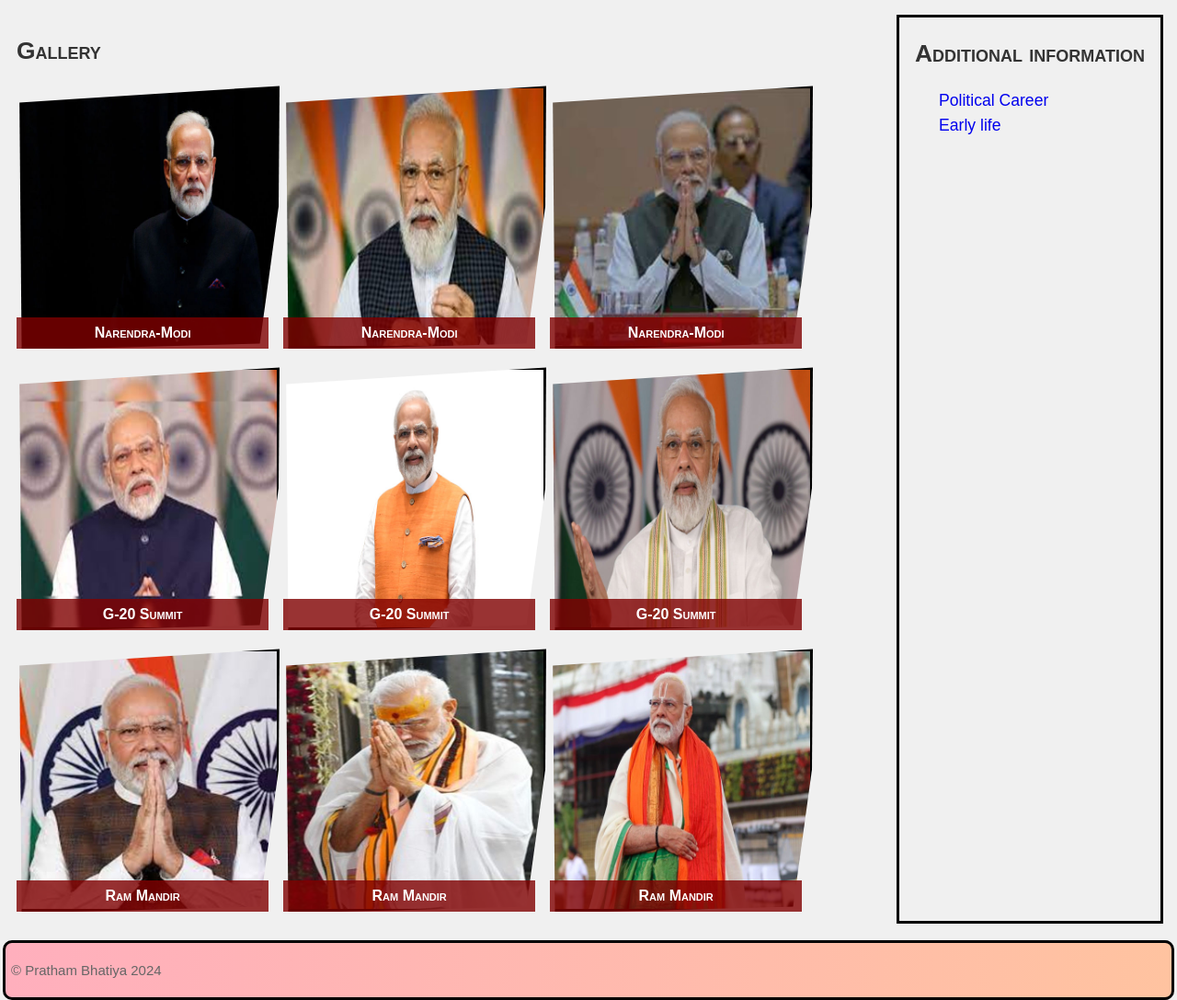
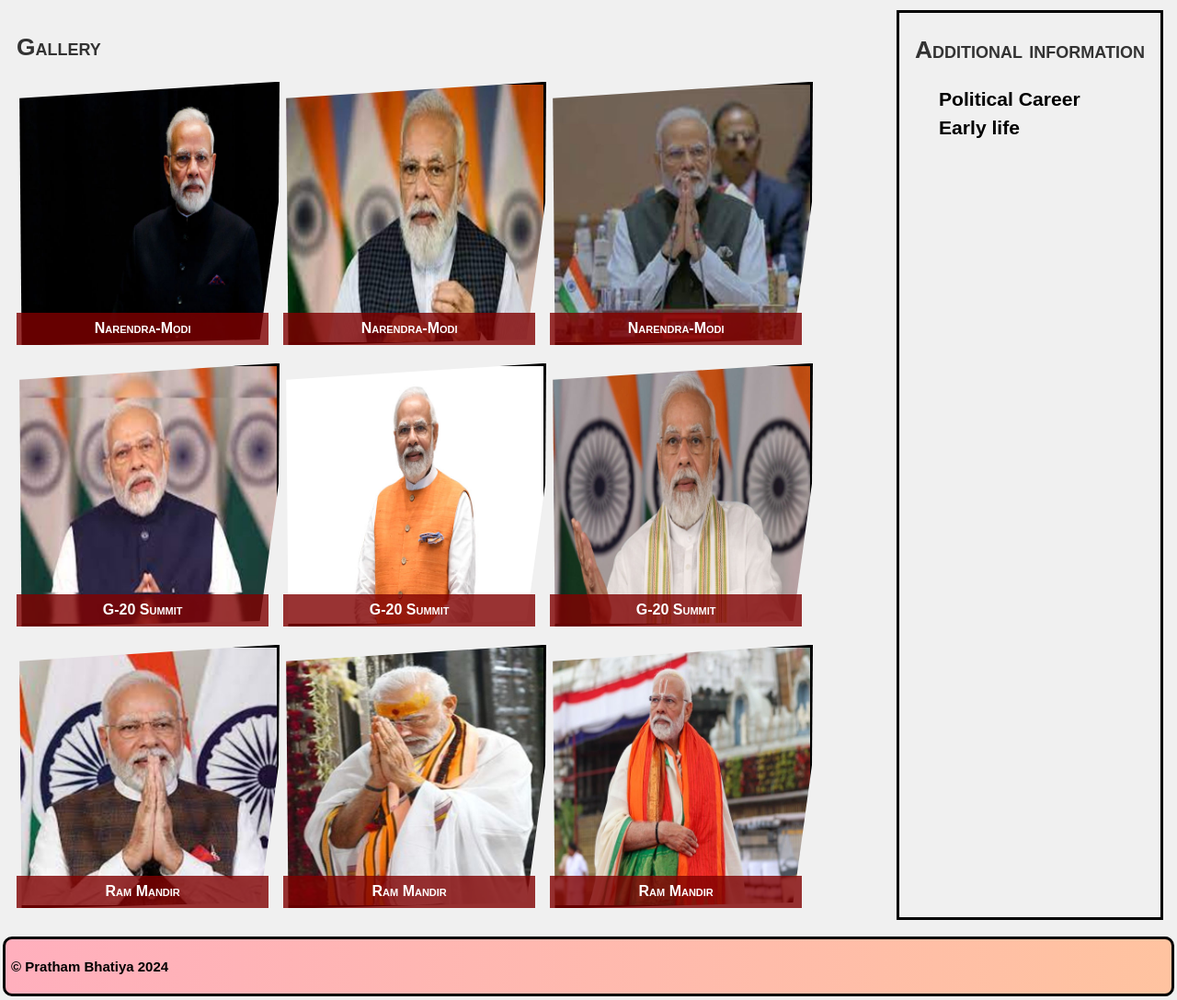
Before and after one commit to pbhatiya0915/Assignment2, a plain HTML site: page gallery.html in a window 1280 px wide. Shown: the part 147-1234 px from the top of the page at 92% size. Drawn offline with Linux system fonts and the light colour scheme.

Commit message:
checking

```diff
--- a/css/main.css
+++ b/css/main.css
@@ -43,13 +43,11 @@ header h1 {
 }
 
 
-footer {
-    clear: both;
-}
 
 footer p {
     font-size: 0.9375rem;
-    color: #666;
+    color: black;
+    font-weight: bold;
 }
 
 /*main style*/
@@ -66,7 +64,6 @@ aside {
     padding: 0.1875rem;
     margin: 0.9375rem;
     text-align: center;
-    background-image: linear-gradient(to right top, #fbc2eb, #a18cd1); /* Gradient background */
     background-size: cover;
     background-position: center;
     background-repeat: no-repeat;
@@ -80,10 +77,13 @@ ul li {
 
 li > a {
     text-decoration: none;
+    color: black;
+    font-weight: bold;
+    font-size: larger ;
 }
 
 a:hover {
-    color: #8b4513;
+    color: red;
 }
 
 /* Image style */
@@ -103,7 +103,6 @@ figure figcaption {
 
 /* quote style*/
 section q {
-    clear: both;
     display: flex;
     flex-direction: row;
     padding: 0.125rem;
@@ -111,10 +110,6 @@ section q {
     font-style: italic;
     font-size: 1.25rem;
     color: #800080;
-}
-
-blockquote {
-    margin: 0%;
 }
 
 .quotes h2 {
@@ -137,7 +132,6 @@ nav ul li {
 }
 
 nav ul li a {
-    display: block;
     padding: 0.3125rem 0.9375rem;
     color: #000;
 }
@@ -184,8 +178,8 @@ td {
 }
 
 /*style for gallery*/
-main.gallery {
-    width: 60%;
+.gallery {
+    width: 100%;
 }
 
 .gallery h2 {
@@ -271,7 +265,7 @@ form textarea{
 }
 
 form select {
-    width: calc(100% - 0.625rem);
+    width: 98.5%;
     padding: 1.25rem;
     margin-bottom: 0.625rem;
     border-radius: 0.3125rem;
@@ -279,7 +273,6 @@ form select {
 }
 
 form input[type="submit"] {
-    display: flex;
     background-color: #333;
     color: #fff;
     border: none;
@@ -303,7 +296,7 @@ form input[type="submit"]:hover {
 }
 
 /* Media query for larger screens */
-@media screen and (min-width: 75rem) {
+@media screen and (min-width: 56.25rem) {
     body {
         font-size: 1.1rem;
     }
--- a/gallery.html
+++ b/gallery.html
@@ -38,10 +38,8 @@
 
     </nav>
     <main>
-        <section>
-            <h2>Gallery</h2>
-
-            <div class="gallery">
+        <h2>Gallery</h2>
+        <section class="gallery">
             <figure>
                 <img src="images/imresizer-1712455212023.jpg" alt="Image 1">
                 <figcaption>Narendra-Modi</figcaption>
@@ -78,7 +76,6 @@
                 <img src="images/imresizer-1712455304494.jpg" alt="Image 1">
                 <figcaption>Ram Mandir</figcaption>
             </figure>
-        </div>
 
     </main>
     <aside>
```
